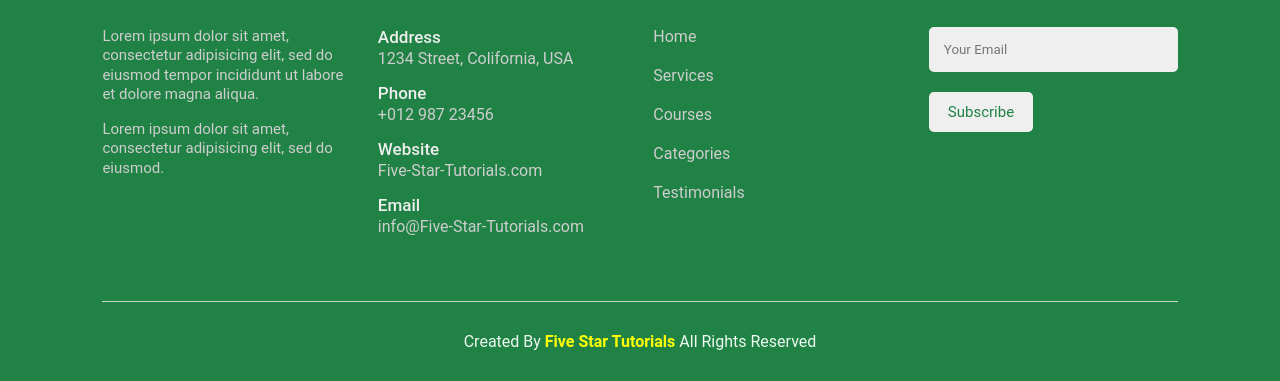
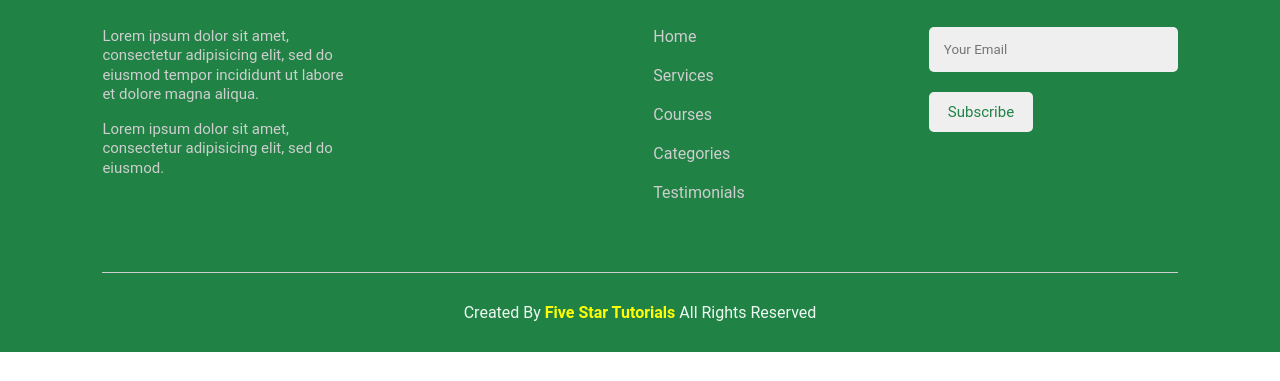
Before and after one commit to VaibhavBora-28/project3.vaibhav, a plain HTML site: page index.html in a window 1280 px wide. Shown: the part 4497-4878 px from the top of the page. After the commit the page ends 4849 px from the top, so only its background shows below. Drawn offline with nearby package versions, Linux system fonts and the light colour scheme.

Commit message:
Update index.html

```diff
--- a/index.html
+++ b/index.html
@@ -498,24 +498,7 @@
 			<div class="col-title">
 				<h3>Contact</h3>
 			</div>
-			<div class="col-contents">
-				<div class="contact-row">
-					<span>Address</span>
-					<span>1234 Street, Colifornia, USA</span>
-				</div>
-				<div class="contact-row">
-					<span>Phone</span>
-					<span>+012 987 23456</span>
-				</div>
-				<div class="contact-row">
-					<span>Website</span>
-					<span>Five-Star-Tutorials.com</span>
-				</div>
-				<div class="contact-row">
-					<span>Email</span>
-					<span>info@Five-Star-Tutorials.com</span>
-				</div>
-			</div>
+
 		</div>
 
 		<div class="footer-col footer-col-3">
```
